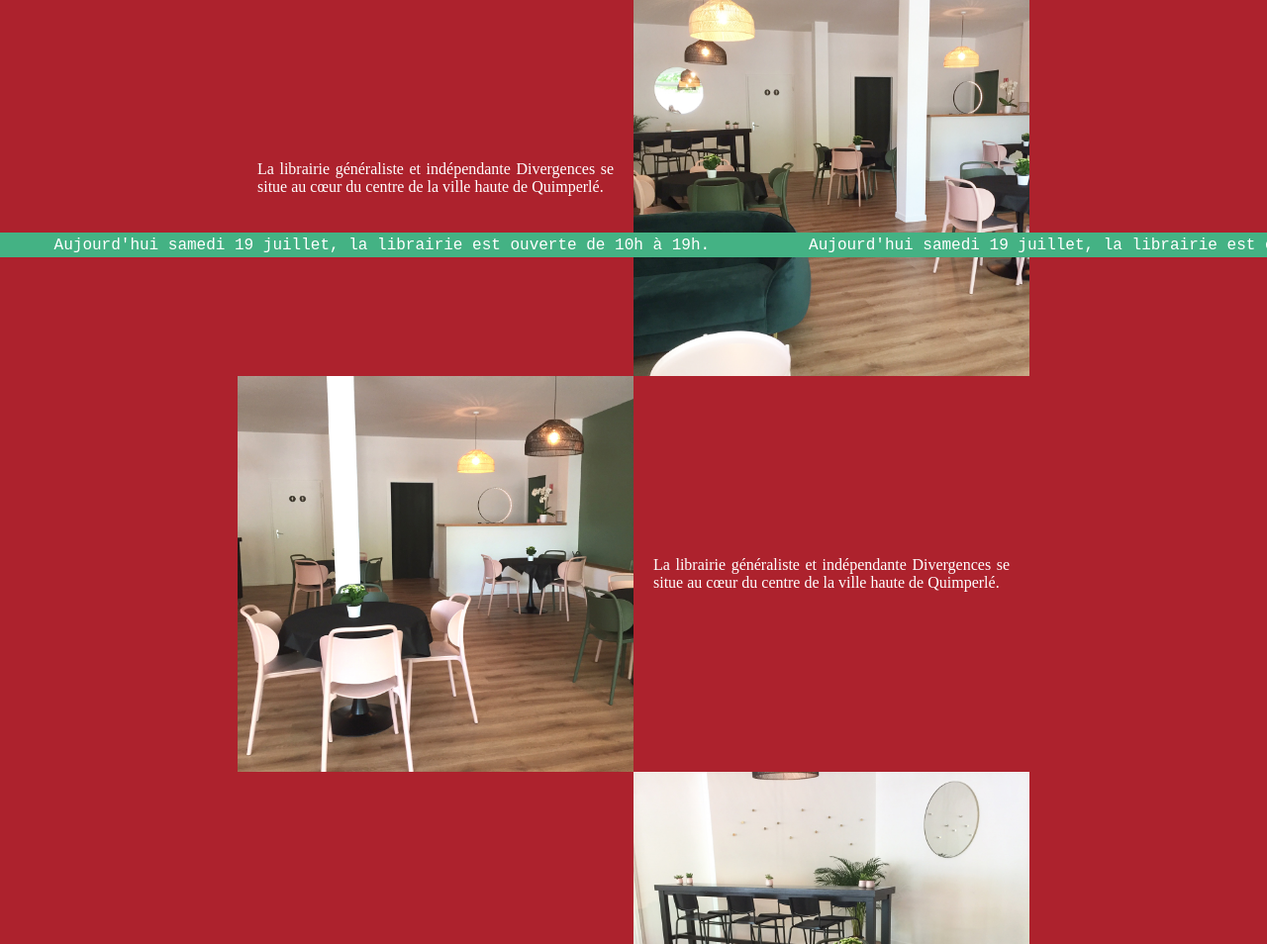
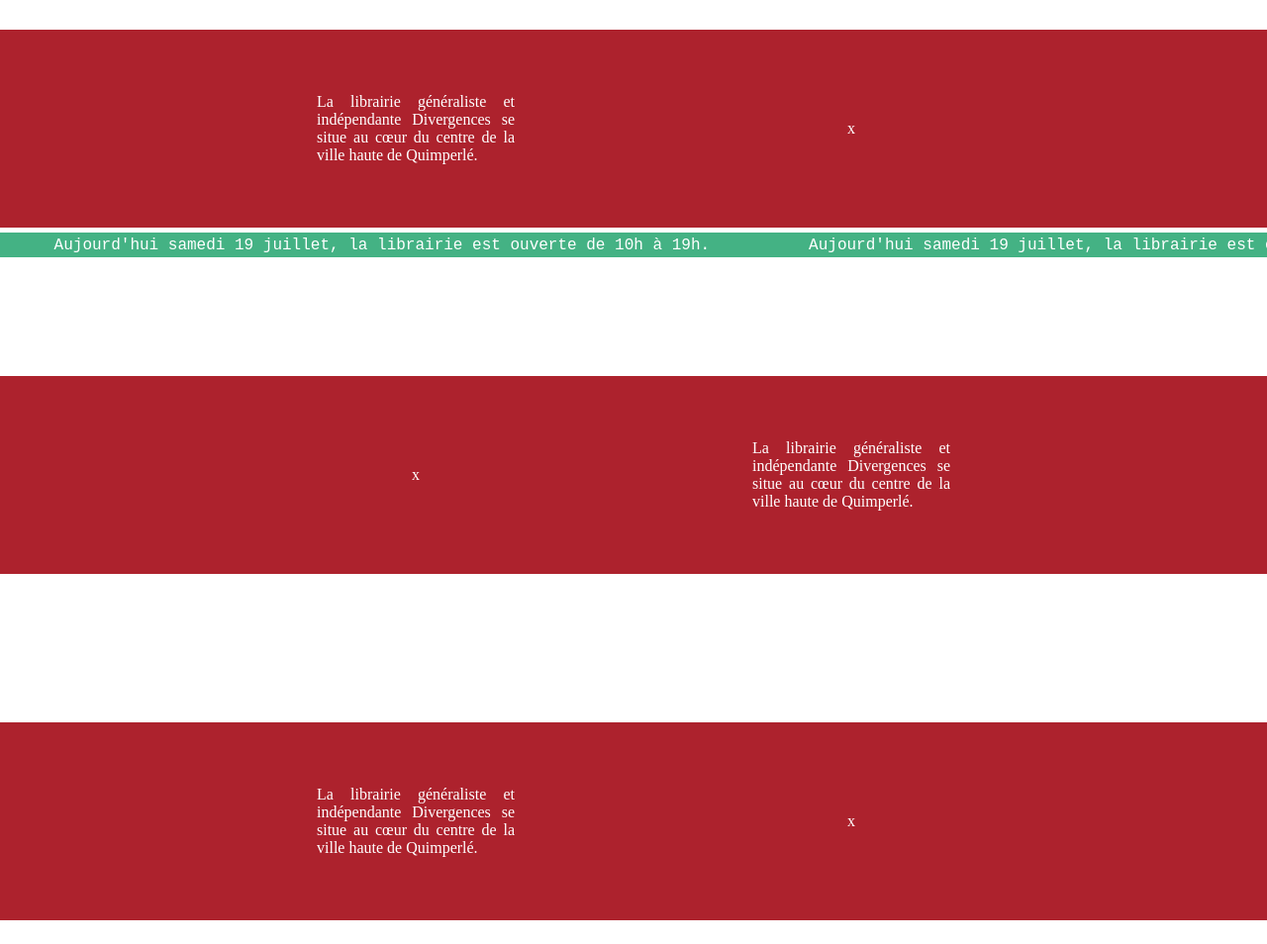
Before and after one commit to yazidSRD/yazidSRD.github.io, a plain HTML site: page autonome/index.html in a window 1280 px wide. Shown: the part 540-1494 px from the top of the page at 99% size. Drawn offline with Linux system fonts and the light colour scheme.

Commit message:
Add files via upload

```diff
--- a/autonome/index.css
+++ b/autonome/index.css
@@ -1,7 +1,7 @@
 body
 {
     margin: 0;
-    background-color: rgb(0, 255, 191);
+    /* background-color: rgb(0, 255, 191); */
 }
 
 /*///////////////////////////////////////////////////////////*/
@@ -181,6 +181,38 @@ body
     align-items: center;
 }
 
+@media (min-width: 800px) {
+    .images_y
+    {
+        gap: 150px;
+        padding-top: 100px;
+        padding-bottom: 100px;
+    }
+    .images_y > div
+    {
+        height: 200px;
+        gap: 200px;
+        align-items: center;
+        position: relative;
+    }
+    /* .images_y > div > *:nth-child(1)
+    {
+        transform: translate(50%,0);
+    }
+    .images_y > div > *:nth-child(2)
+    {
+        transform: translate(-50%,0);
+    } */
+    .images_y > div > img
+    {
+        height: 400px;
+    }
+    .images_y > div > div
+    {
+        width: 200px;
+    }
+}
+
 /*///////////////////////////////////////////////////////////*/
 
 .images_x
--- a/autonome/index.html
+++ b/autonome/index.html
@@ -23,6 +23,22 @@
 
             <div class="images_y">
                 <div>
+                    <div><span>x</span></div>
+                    <div><span>La librairie généraliste et indépendante Divergences se situe au cœur du centre de la ville haute de Quimperlé.</span></div>
+                </div>
+                <div>
+                    <div><span>La librairie généraliste et indépendante Divergences se situe au cœur du centre de la ville haute de Quimperlé.</span></div>
+                    <div><span>x</span></div>
+                </div>
+                <div>
+                    <div><span>x</span></div>
+                    <div><span>La librairie généraliste et indépendante Divergences se situe au cœur du centre de la ville haute de Quimperlé.</span></div>
+                </div>
+                <div>
+                    <div><span>La librairie généraliste et indépendante Divergences se situe au cœur du centre de la ville haute de Quimperlé.</span></div>
+                    <div><span>x</span></div>
+                </div>
+                <!-- <div>
                     <img src="Images/local1.JPG">
                     <div><span>La librairie généraliste et indépendante Divergences se situe au cœur du centre de la ville haute de Quimperlé.</span></div>
                 </div>
@@ -37,7 +53,7 @@
                 <div>
                     <div><span>La librairie généraliste et indépendante Divergences se situe au cœur du centre de la ville haute de Quimperlé.</span></div>
                     <img src="Images/local4.JPG">
-                </div>
+                </div> -->
             </div>
 
             <div class="title"><span>Nos pâtisseries !</span></div>
```
